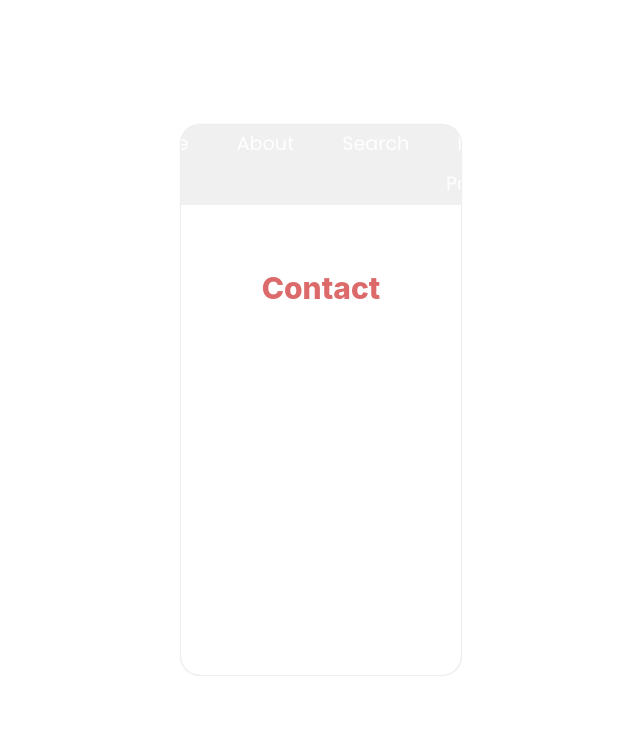
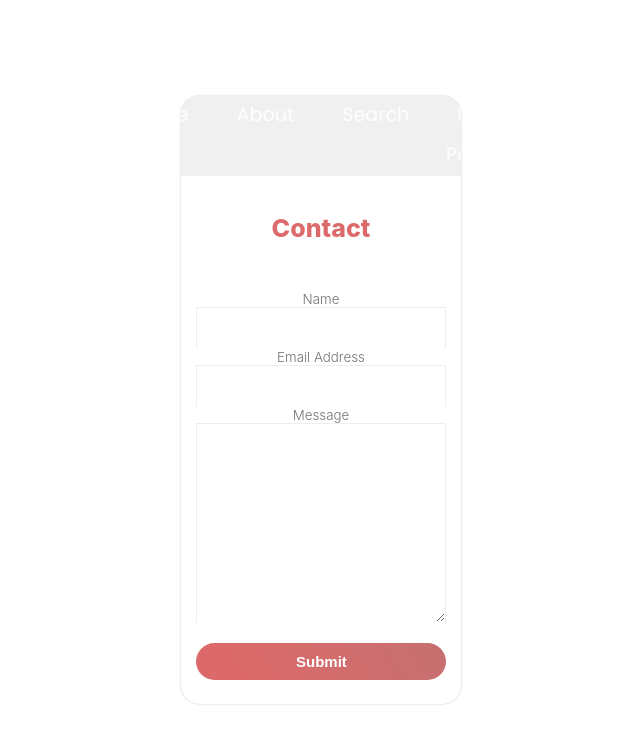
Before and after one commit to kirmarnel/furrever, a React (Create React App) app: page /contact in a window 1280 px wide. Shown: the top 744 px of the page, without its empty margins (319-959 px from the left). Built offline with nearby package versions, Linux system fonts and the light colour scheme.

Commit message:
contact page

```diff
--- a/src/components/Pages/Contact.js
+++ b/src/components/Pages/Contact.js
@@ -1,33 +1,175 @@
 import React from "react";
+import { NavLink } from "react-router-dom";
+
+
+
 import styled from "styled-components";
-
-export const BoxContainer = styled.div`
-width: 280px;
-min-height: 550px;
-display: flex;
-flex-direction: column;
-border-radius: 19px;
-background-color: #fff;
-box-shadow: 0 0 2px rgba(15, 15, 15, 0.28);
-position: relative;
-overflow: hidden;
-`;
 const InnerText = styled.h2`
-  font-size: 30px;
+  font-size: 25px;
+  margin-top: 10px;
   text-align: center;
   font-weight: 800;
   color: #dc6a6a;
-  padding: 30pt;
-  text-decoration: none;
+  padding: 20pt;
   font-family:apple-system,BlinkMacSystemFont,"Segoe UI",Roboto,"Helvetica Neue",Arial,"Noto Sans",sans-serif,"Apple Color Emoji","Segoe UI Emoji","Segoe UI Symbol","Noto Color Emoji";
 `;
+const Title = styled.div`
+font-size: 10pt;
+color: #737373;
+font-family:apple-system,BlinkMacSystemFont,"Segoe UI",Roboto,"Helvetica Neue",Arial,"Noto Sans",sans-serif,"Apple Color Emoji","Segoe UI Emoji","Segoe UI Symbol","Noto Color Emoji";
+`;
 
+const InnerContainer = styled.div`
+  width: 100%;
+  display: flex;
+  flex-direction: column;
+  padding: 0 1.8em;
+  justify-content: center;
+  align-items: center;
+  text-align: center;
+
+`;
+
+const BottomContainer = styled.div`
+height:450px;
+display: flex;
+`;
+
+
+const Input = styled.input`
+  width: 100%;
+  font-size: 40pt;
+  height: 42px;
+  outline: none;
+  border: 1px solid rgba(200, 200, 200, 0.3);
+  padding: 0px 10px;
+  border-bottom: 1.4px solid transparent;
+  transition: all 200ms ease-in-out;
+  font-size: 12px;
+  font-family:apple-system,BlinkMacSystemFont,"Segoe UI",Roboto,"Helvetica Neue",Arial,"Noto Sans",sans-serif,"Apple Color Emoji","Segoe UI Emoji","Segoe UI Symbol","Noto Color Emoji";
+  &::placeholder {
+    color: rgba(200, 200, 200, 1);
+  }
+
+  &:not(:last-of-type) {
+    border-bottom: 1.5px solid rgba(200, 200, 200, 0.4) 20;
+  }
+
+  &:focus {
+    outline: none;
+    border-bottom: 2px solid rgb(220, 106, 106, 1);
+  }
+`;
+const SubmitButton = styled.button`
+  width: 100%;
+  top-margin: 10px;
+  padding: 10px 40%;
+  color: #fff;
+  font-size: 15px;
+  font-weight: 600;
+  border: none;
+  border-radius: 100px 100px 100px 100px;
+  cursor: pointer;
+  transition: all, 240ms ease-in-out;
+  background: rgb(241, 196, 15);
+  background: linear-gradient(
+    58deg,
+    rgba(220, 106, 106, 1) 20%,
+    rgba(198, 112, 112, 1) 100%
+  );
+
+  &:hover {
+    filter: brightness(1.03);
+  }
+`;
+const Select = styled.select`
+  width: 100%;
+  height: 42px;
+  outline: none;
+  border: 1px solid rgba(200, 200, 200, 0.3);
+  padding: 0px 10px;
+  border-bottom: 1.4px solid transparent;
+  transition: all 200ms ease-in-out;
+  font-size: 12px;
+  color: #afada2;
+  &::placeholder {
+    color: rgba(200, 200, 200, 1);
+  }
+
+  &:not(:last-of-type) {
+    border-bottom: 1.5px solid rgba(200, 200, 200, 0.4) 20;
+  }
+
+  &:focus {
+    outline: none;
+    border-bottom: 2px solid rgb(220, 106, 106, 1);
+  }
+`;
+
+const Textarea = styled.textarea`
+  width: 100%;
+  height: 200px;
+  width: 250px;
+  outline: none;
+  margin-bottom:20px;
+  border: 1px solid rgba(200, 200, 200, 0.3);
+  padding: 0px 10px;
+  border-bottom: 1.4px solid transparent;
+  transition: all 200ms ease-in-out;
+  font-size: 15px;
+
+
+  &::placeholder {
+    color: rgba(200, 200, 200, 1);
+  }
+
+  &:not(:last-of-type) {
+    border-bottom: 1.5px solid rgba(200, 200, 200, 0.4) 20;
+  }
+
+  &:focus {
+    outline: none;
+    border-bottom: 2px solid rgb(220, 106, 106, 1);
+  }
+`;
+const LableContainer = styled.div`
+width: 250px;
+display: flex;
+flex-direction: column;
+font-size: 10px;
+color: #afada2;
+font-weight: 300;
+line-weight: 5px;
+align-items: center;
+font-family:apple-system,BlinkMacSystemFont,"Segoe UI",Roboto,"Helvetica Neue",Arial,"Noto Sans",sans-serif,"Apple Color Emoji","Segoe UI Emoji","Segoe UI Symbol","Noto Color Emoji";
+`;
+const Description = styled.p`
+  color: #737373;
+  font-weight: 300;
+  `;
 
 
 export const Contact = () => {
   return (
+    <InnerContainer>
+    <InnerText>Contact</InnerText>
+  <LableContainer>
+   <Title>Name</Title>
+    <Input type="text" name="name"/>
+    <Title>Email Address</Title>
+    <Input type="text" name="name"/>
 
-      <InnerText>Contact</InnerText>
+    <Title>Message</Title>
+    <Textarea>
+    </Textarea>
+    <SubmitButton>Submit</SubmitButton>
+
+      <br/>
+      <br/>
+
+    </LableContainer>
+    </InnerContainer>
+
 
   );
 };
--- a/src/components/Pages/Profile.js
+++ b/src/components/Pages/Profile.js
@@ -33,6 +33,7 @@ display: flex;
 const Input = styled.input`
   width: 100%;
   height: 42px;
+  padding-top: 10px;
   outline: none;
   border: 1px solid rgba(200, 200, 200, 0.3);
   padding: 0px 10px;
@@ -134,8 +135,11 @@ align-items: center;
 font-family:apple-system,BlinkMacSystemFont,"Segoe UI",Roboto,"Helvetica Neue",Arial,"Noto Sans",sans-serif,"Apple Color Emoji","Segoe UI Emoji","Segoe UI Symbol","Noto Color Emoji";
 `;
 
-
-
+const Title = styled.div`
+font-size: 10pt;
+color: #737373;
+font-family:apple-system,BlinkMacSystemFont,"Segoe UI",Roboto,"Helvetica Neue",Arial,"Noto Sans",sans-serif,"Apple Color Emoji","Segoe UI Emoji","Segoe UI Symbol","Noto Color Emoji";
+`;
 
 
 export const Profile = () => {
@@ -144,18 +148,18 @@ export const Profile = () => {
       <InnerContainer>
           <InnerText>Profile Page</InnerText>
         <LableContainer>
-          Name
+          <Title> Name </Title>
           <Input type="text" name="name"/>
-          Address
+          <Title>Address</Title>
           <Input type="text" name="name"/>
-          Phone Number
+          <Title>Phone Number</Title>
           <Input type="text" name="name"/>
-          <p>Pick your Pet</p>
+          <Title>Pick Your Pet!</Title>
          <Select>
           <option value="text">Dog</option>
           <option value="lime">Cat</option>
           </Select>
-          <p>Describe your lifestyle</p>
+          <Title>Describe Your Lifestyle</Title>
           <Textarea>
           </Textarea>
           <SubmitButton>Submit</SubmitButton>
--- a/src/components/Pages/Search.js
+++ b/src/components/Pages/Search.js
@@ -12,6 +12,13 @@ const InnerText = styled.h2`
   padding: 20pt;
   font-family:apple-system,BlinkMacSystemFont,"Segoe UI",Roboto,"Helvetica Neue",Arial,"Noto Sans",sans-serif,"Apple Color Emoji","Segoe UI Emoji","Segoe UI Symbol","Noto Color Emoji";
 `;
+
+const Title = styled.div`
+font-size: 10pt;
+color: #737373;
+font-family:apple-system,BlinkMacSystemFont,"Segoe UI",Roboto,"Helvetica Neue",Arial,"Noto Sans",sans-serif,"Apple Color Emoji","Segoe UI Emoji","Segoe UI Symbol","Noto Color Emoji";
+`;
+
 
 const InnerContainer = styled.div`
   width: 100%;
@@ -145,7 +152,7 @@ export const Search = () => {
           <InnerText>Search</InnerText>
         <LableContainer>
 
-          <p>Pick your Dog Bread</p>
+          <Title>Pick your Dog Bread</Title>
           <br>
           </br>
           <Select>
@@ -155,7 +162,9 @@ export const Search = () => {
             </InnerText>
           <option value="lime">English Bull Dog</option>
           </Select>
-          <p>Pick your Cat Bread</p>
+          <br>
+          </br>
+          <Title>Pick your Cat Bread</Title>
           <br>
           </br>
           <Select>
@@ -167,6 +176,10 @@ export const Search = () => {
           </Select>
           <br>
           </br>
+          <br>
+          </br>
+          <br>
+          </br>
           <SubmitButton>Submit</SubmitButton>
 
           </LableContainer>
```
Also changed, not shown: 1 other file (tests, documents, lock files or other folders).
